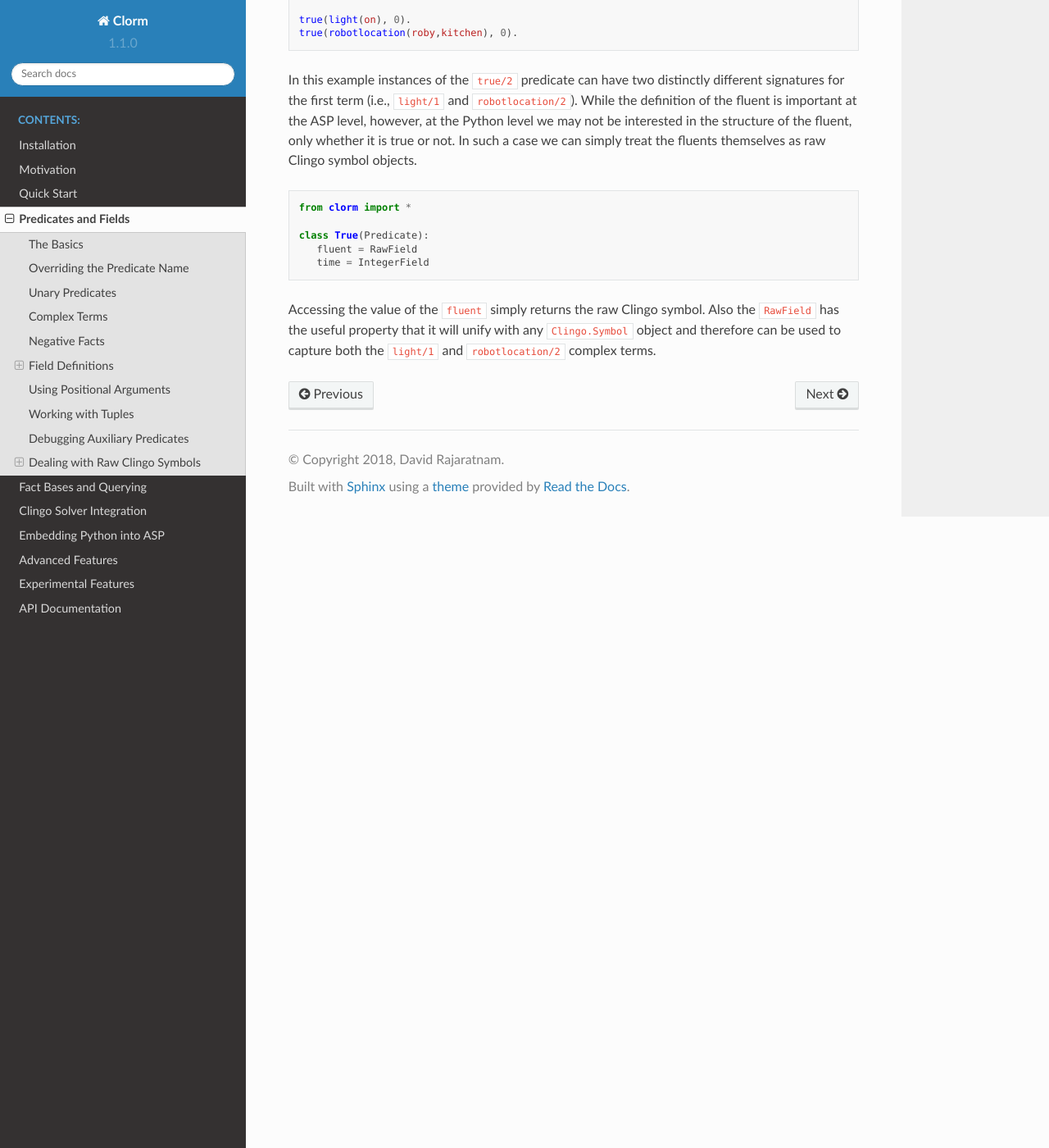
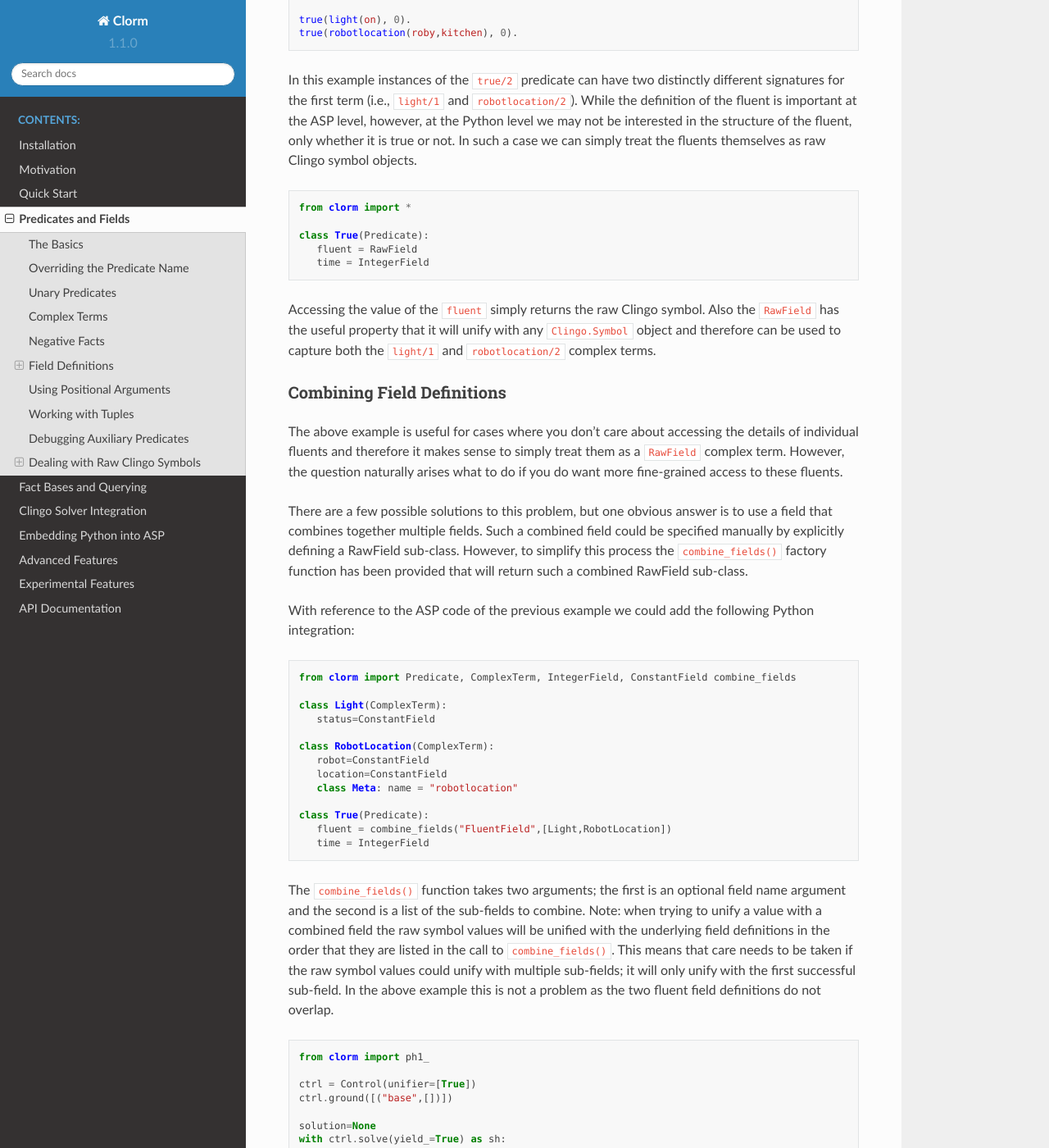
Before and after one commit to potassco/clorm, a Sphinx documentation site: the page built from docs/clorm/predicate.rst, in a window 1280 px wide and 1400 px high, scrolled down 15702 px. Shown: the whole window at 82% size. Built offline with Sphinx 7.4.7 and the Read the Docs theme 2.0.0, drawn with Linux system fonts in a browser that asks for light colours; some of the changed text lies outside the part shown.

Commit message:
Added documentation and an example for combine_fields()

```diff
--- a/docs/clorm/predicate.rst
+++ b/docs/clorm/predicate.rst
@@ -876,3 +876,80 @@ Accessing the value of the ``fluent`` simply returns the raw Clingo symbol. Also
 the ``RawField`` has the useful property that it will unify with any
 ``Clingo.Symbol`` object and therefore can be used to capture both the
 ``light/1`` and ``robotlocation/2`` complex terms.
+
+
+Combining Field Definitions
+^^^^^^^^^^^^^^^^^^^^^^^^^^^
+
+The above example is useful for cases where you don't care about accessing the
+details of individual fluents and therefore it makes sense to simply treat them
+as a ``RawField`` complex term. However, the question naturally arises what to
+do if you do want more fine-grained access to these fluents.
+
+There are a few possible solutions to this problem, but one obvious answer is to
+use a field that combines together multiple fields. Such a combined field could
+be specified manually by explicitly defining a RawField sub-class. However, to
+simplify this process the ``combine_fields()`` factory function has been
+provided that will return such a combined RawField sub-class.
+
+With reference to the ASP code of the previous example we could add the
+following Python integration:
+
+.. code-block:: python
+
+   from clorm import Predicate, ComplexTerm, IntegerField, ConstantField combine_fields
+
+   class Light(ComplexTerm):
+      status=ConstantField
+
+   class RobotLocation(ComplexTerm):
+      robot=ConstantField
+      location=ConstantField
+      class Meta: name = "robotlocation"
+
+   class True(Predicate):
+      fluent = combine_fields("FluentField",[Light,RobotLocation])
+      time = IntegerField
+
+
+The ``combine_fields()`` function takes two arguments; the first is an optional
+field name argument and the second is a list of the sub-fields to combine. Note:
+when trying to unify a value with a combined field the raw symbol values will be
+unified with the underlying field definitions in the order that they are listed
+in the call to ``combine_fields()``. This means that care needs to be taken if
+the raw symbol values could unify with multiple sub-fields; it will only unify
+with the first successful sub-field. In the above example this is not a problem
+as the two fluent field definitions do not overlap.
+
+.. code-block:: python
+
+    from clorm import ph1_
+
+    ctrl = Control(unifier=[True])
+    ctrl.ground([("base",[])])
+
+    solution=None
+    with ctrl.solve(yield_=True) as sh:
+        for m in sh:
+            solution=m.facts(atoms=True)
+            break
+    if not solution:
+        raise ValueError("No solution found")
+
+    fquery = solution.select(True).where(True.time == ph1_)
+    for h in fquery.get(0):
+            f = h.fluent
+            if isinstance(f,Light):
+                print("\tLight is: {}".format(f.status))
+            elif isinstance(f,RobotLocation):
+                print("\tRobot {} is at {}".format(f.robot,f.location))
+
+
+It should be noted that there is one disadvantage of using a combined field
+instead of ``RawField``. Clingo defines a total ordering over all Symbol
+objects. This means that it is always possible to specify an ``.order_by()``
+criteria if the term definition is for a ``RawField``. On the other hand Python
+does not define an ordering over all objects. For example trying to sort a list
+containing integers and strings will fail and throw an exception. In such cases
+where there is no Python ordering between converted values then a query
+specifying an ``.order_by()`` criteria will also throw an exception.
```
Also changed, not shown: 1 other file.
